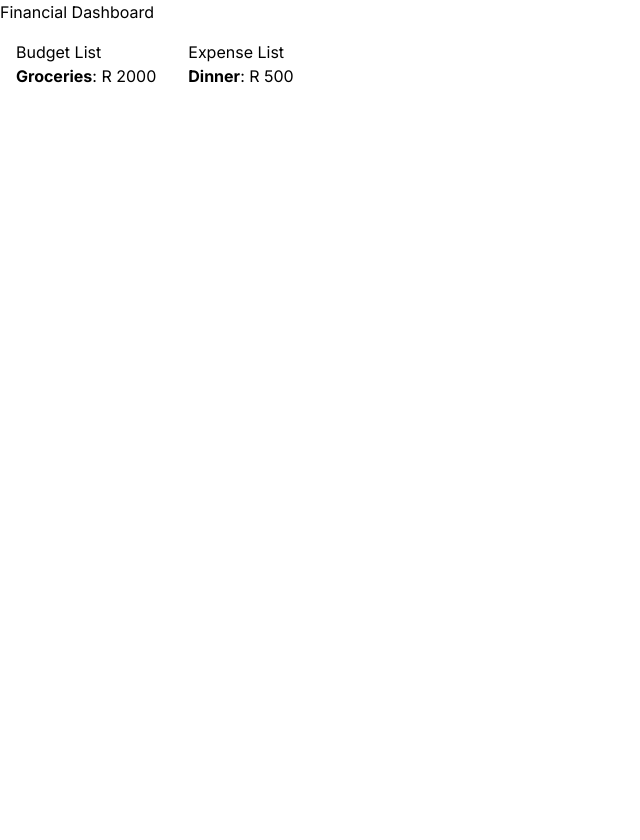
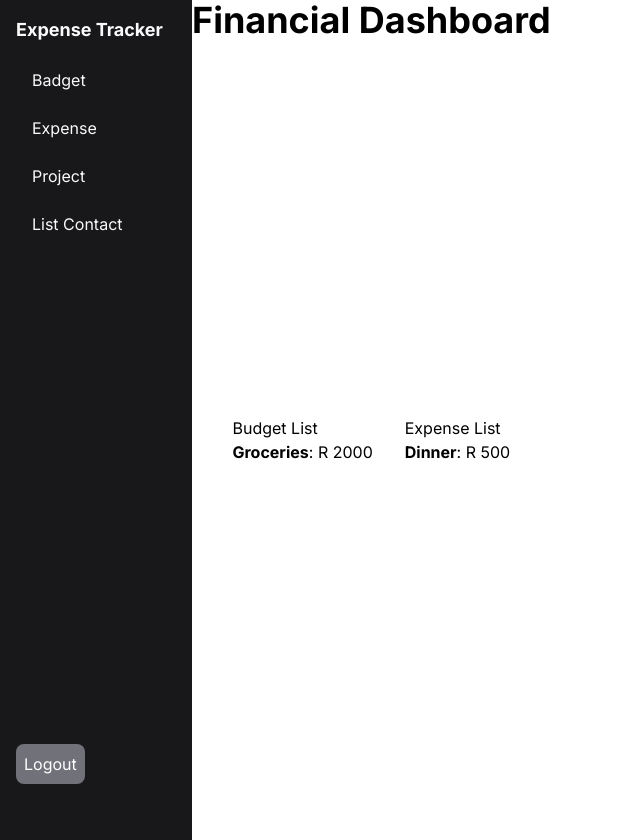
Before and after one commit to Ubaton/expense-tracker, a Next.js app: page / in a window 1280 px wide. Shown: the whole page, without its empty margins (0-640 px from the left). Before the commit the page ends 800 px from the top, so only its background shows below. Built offline with nearby package versions, Linux system fonts and the light colour scheme.

Commit message:
v0.0.5 Sidebar Navigation add as new Feature

```diff
--- a/package.json
+++ b/package.json
@@ -9,6 +9,7 @@
     "lint": "next lint"
   },
   "dependencies": {
+    "antd": "^5.13.2",
     "axios": "^1.6.7",
     "next": "14.1.0",
     "react": "^18",
--- a/src/app/router/budgetpage/page.tsx
+++ b/src/app/router/budgetpage/page.tsx
@@ -3,7 +3,7 @@
 import BudgetForm from "@/components/Budget/BudgetForm";
 import React from "react";
 
-const badgetrouter = () => {
+const badgetpage = () => {
   const handleBudgetSubmit = (formData: {
     category: string;
     amount: number;
@@ -18,4 +18,4 @@ const badgetrouter = () => {
   );
 };
 
-export default badgetrouter;
+export default badgetpage;
--- /dev/null
+++ b/src/components/NavigationBar/Button/page.tsx
@@ -0,0 +1,34 @@
+import React, { ButtonHTMLAttributes } from "react";
+
+type ButtonVariant = "primary" | "secondary" | "danger";
+
+interface ButtonProps extends ButtonHTMLAttributes<HTMLButtonElement> {
+  variant?: ButtonVariant;
+}
+
+const Button: React.FC<ButtonProps> = ({
+  children,
+  variant = "primary",
+  ...props
+}) => {
+  const getVariantClasses = (): string => {
+    switch (variant) {
+      case "secondary":
+        return "bg-gray-300 text-gray-800 hover:bg-gray-400";
+      case "danger":
+        return "bg-red-500 text-white hover:bg-red-600";
+      default:
+        return "bg-zinc-500 text-white hover:bg-zinc-600";
+    }
+  };
+
+  const classes = `px-2 py-2 rounded-lg focus:outline-none ${getVariantClasses()}`;
+
+  return (
+    <button className={classes} {...props}>
+      {children}
+    </button>
+  );
+};
+
+export default Button;
--- /dev/null
+++ b/src/components/NavigationBar/NavigationBar.tsx
@@ -0,0 +1,40 @@
+import Link from "next/link";
+import React from "react";
+import Button from "./Button/page";
+
+const NavigationBar = () => {
+  return (
+    <div className=" bg-zinc-900 w-[12rem] p-4">
+      <h1 className="text-zinc-50 font-bold text-lg pb-4">Expense Tracker</h1>
+      <ul className="flex flex-col items-center justify-center space-y-2 text-zinc-50">
+        <span className="text-left px-4 hover:bg-zinc-800 w-full py-2 rounded-lg ">
+          <Link href="/badgetpage">
+            <li>Badget</li>
+          </Link>
+        </span>
+        <span className="text-left px-4 hover:bg-zinc-800 w-full py-2 rounded-lg ">
+          <Link href="#">
+            <li>Expense</li>
+          </Link>
+        </span>
+
+        <span className="text-left px-4 hover:bg-zinc-800 w-full py-2 rounded-lg ">
+          <Link href="#">
+            <li>Project</li>
+          </Link>
+        </span>
+
+        <span className="text-left px-4 hover:bg-zinc-800 w-full py-2 rounded-lg ">
+          <Link href="#">
+            <li>List Contact</li>
+          </Link>
+        </span>
+      </ul>
+      <span className="fixed bottom-4">
+        <Button variant="primary">Logout</Button>
+      </span>
+    </div>
+  );
+};
+
+export default NavigationBar;
--- a/src/views/Dashboard.tsx
+++ b/src/views/Dashboard.tsx
@@ -2,6 +2,7 @@
 
 import BudgetList from "@/components/Budget/BudgetList";
 import ExpenseList from "@/components/Expenses/ExpenseList";
+import NavigationBar from "@/components/NavigationBar/NavigationBar";
 import React from "react";
 
 const Dashboard: React.FC = () => {
@@ -9,14 +10,18 @@ const Dashboard: React.FC = () => {
   const expenses = [{ description: "Dinner", amount: 500 }];
 
   return (
-    <div>
-      <h1>Financial Dashboard</h1>
-      <div className="flex flex-row  space-x-8 p-4">
-        <div className="flex flex-row">
-          <BudgetList budgets={budgets} />
-        </div>
-        <div className="flex flex-row">
-          <ExpenseList expenses={expenses} />
+    <div className="flex flex-row min-h-screen overflow-hidden ">
+      <NavigationBar />
+      <div className="flex flex-col justify-center items-center">
+        <h1 className="text-4xl text-center font-bold ">Financial Dashboard</h1>
+
+        <div className="flex flex-row h-screen items-center space-x-8 p-4">
+          <div className="flex flex-row">
+            <BudgetList budgets={budgets} />
+          </div>
+          <div className="flex flex-row">
+            <ExpenseList expenses={expenses} />
+          </div>
         </div>
       </div>
     </div>
```
Also changed, not shown: 1 other file (tests, documents, lock files or other folders).
